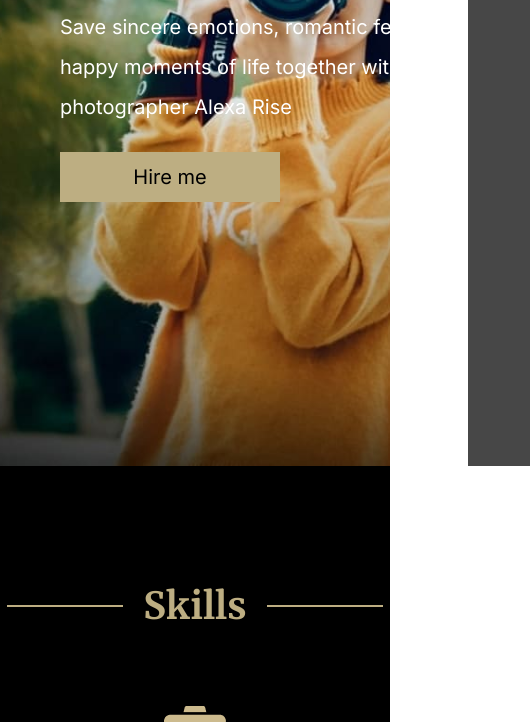
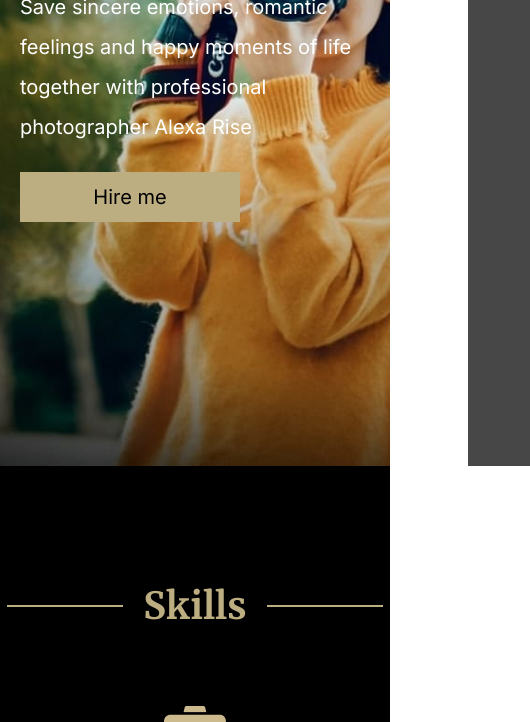
Before and after one commit to Evgenii-Korolenok/Photographer_Portfolio, a plain HTML site: page index.html in a window 390 px wide. Shown: the part 378-1100 px from the top of the page, 530 px wide, since content can reach past the window. Drawn offline with nearby package versions, Linux system fonts and the light colour scheme.

Commit message:
changed max-width: 530px

```diff
--- a/css/styles.css
+++ b/css/styles.css
@@ -758,3 +758,12 @@ MEDIA QUERIES
         justify-content: center;
     }
 }
+
+@media (max-width: 530px) {
+    .hero-content{
+        padding-left: 20px;
+        padding-right: 20px;
+        margin-left: 0;
+        width: 100%;
+    }
+}
```
